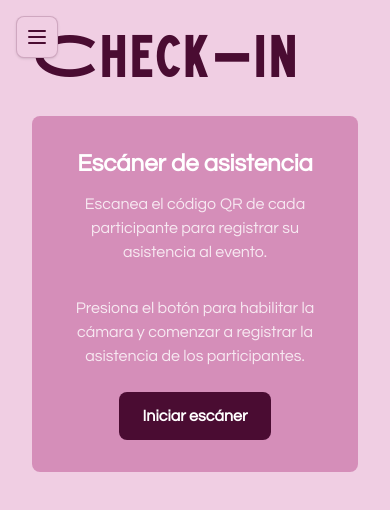
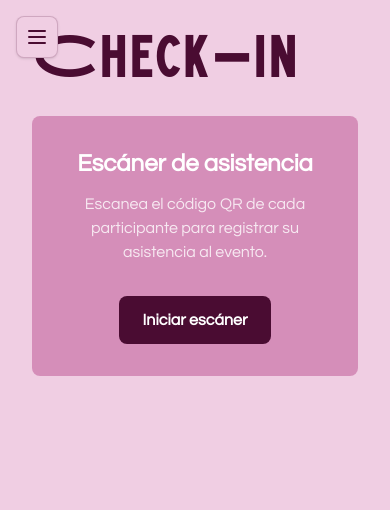
Before and after one commit to WIT-MTY/webpage_h4h, a Next.js app: page /Admin/Checkin in a window 390 px wide. Shown: the top 510 px of the page. Built offline with nearby package versions, Linux system fonts and the light colour scheme.

Commit message:
fix: fix responsiveness of qr code in user view

```diff
--- a/app/Admin/Checkin/page.tsx
+++ b/app/Admin/Checkin/page.tsx
@@ -80,11 +80,6 @@ export default function ScanCheckInPage() {
             <div className="flex flex-col items-center">
               {!scannerActivo && (
                 <>
-                  <p className="text-white/80 mb-6 max-w-xl text-center">
-                    Presiona el botón para habilitar la cámara y comenzar a
-                    registrar la asistencia de los participantes.
-                  </p>
-
                   <button
                     onClick={iniciarScanner}
                     className="px-6 py-3 rounded-lg bg-[#4A0C32] text-white font-semibold hover:opacity-90 transition"
--- a/app/User/CheckIn/page.tsx
+++ b/app/User/CheckIn/page.tsx
@@ -1,6 +1,7 @@
 "use client";
 
 import { useEffect, useState } from "react";
+// @ts-expect-error - qrcode ships without bundled TypeScript types in this project.
 import QRCode from "qrcode";
 import { useRouter } from "next/navigation";
 import { useFetchProtegido } from "@/app/hooks/utils/useFetchProtegido";
@@ -96,8 +97,12 @@ export default function CheckInPage() {
               obtener acceso al hackathon.
             </p>
 
-            <div className="bg-white rounded-xl p-6 shadow-lg">
-              <img src={qrImage} alt="QR de Check-in" className="w-72 h-72" />
+            <div className="bg-white rounded-xl p-4 shadow-lg w-[min(80vw,18rem)]  h-[min(80vw,18rem)]">
+              <img
+                src={qrImage}
+                alt="QR de Check-in"
+                className="h-full w-full object-contain"
+              />
             </div>
 
             <p className="text-white/60 text-sm mt-6">
```
